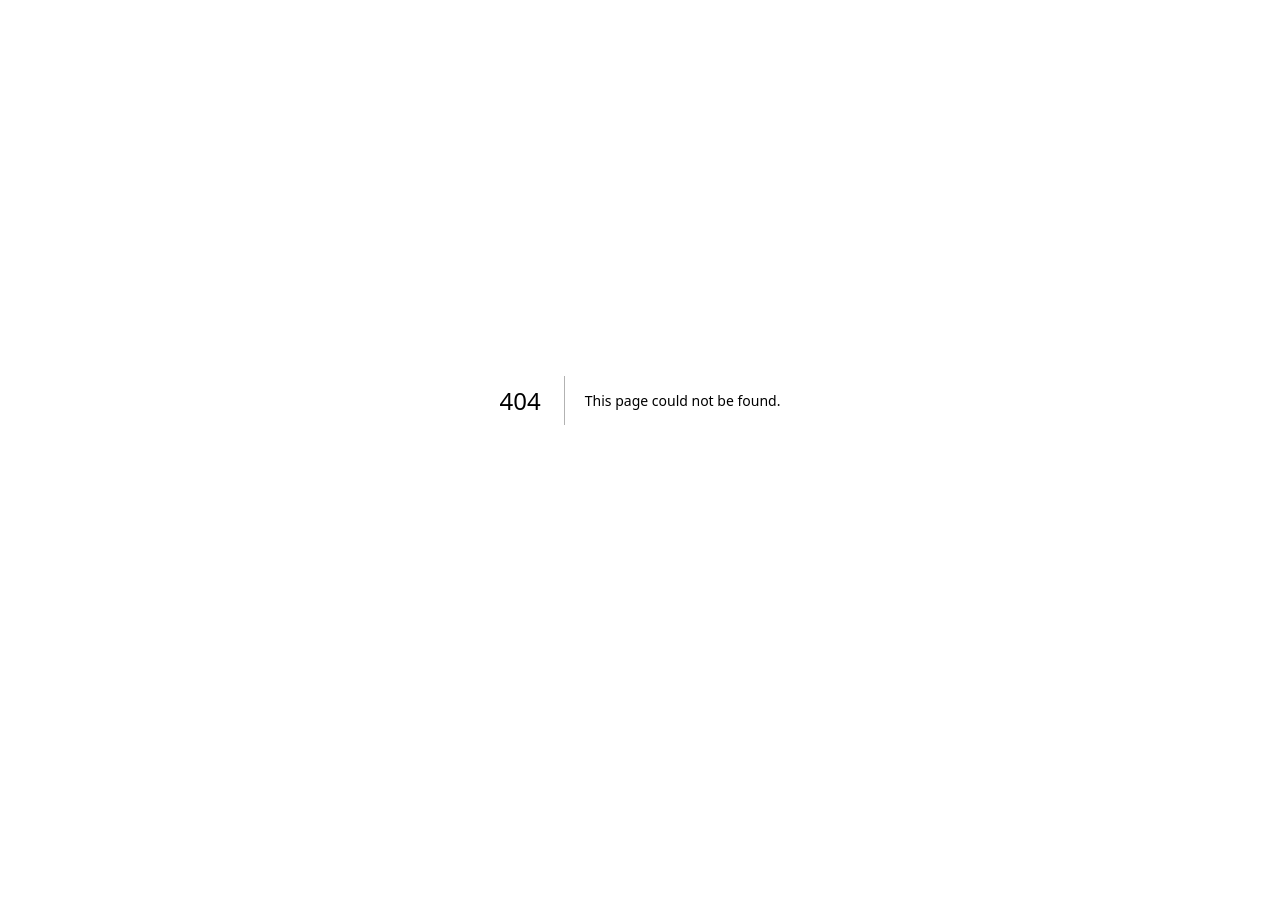
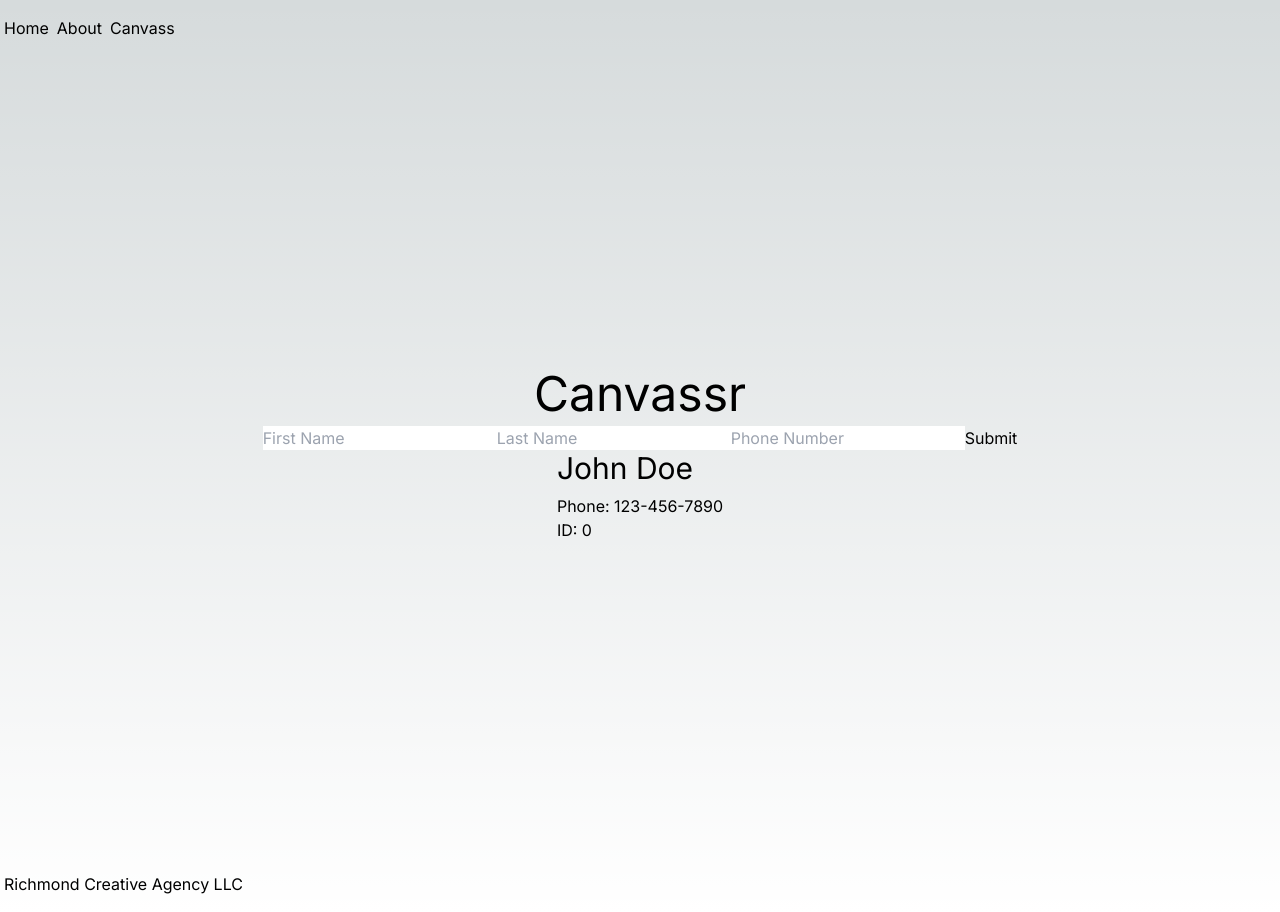
Before and after one commit to Richmond-Creative-Agency/fieldagent, a Next.js app: page /tool/canvassr in a window 1280 px wide. Before the commit this address had no page. Before the commit the page ends 800 px from the top, so only its background shows below. Built offline with nearby package versions, Linux system fonts and the light colour scheme.

Commit message:
feature: Create canvassInput form / Canvassr page.

```diff
--- /dev/null
+++ b/src/app/tool/canvassr/page.js
@@ -0,0 +1,82 @@
+'use client'
+import { useState, useRef, forwardRef } from "react";
+import Main from "../../ui/components/Main";
+import H1 from "../../ui/typography/H1";
+import H2 from "../../ui/typography/H2";
+
+function formatPhoneNumber(phoneNumberString) {
+    var cleaned = ('' + phoneNumberString).replace(/\D/g, '');
+    var match = cleaned.match(/^(\d{3})(\d{3})(\d{4})$/);
+    if (match) {
+      return match[1] + '-' + match[2] + '-' + match[3];
+    }
+    return null;
+}
+const CanvassInput = forwardRef( (props, ref) => {
+    function logValue(itemToLog) {
+        if( itemToLog ) {
+            console.log(itemToLog);
+        }
+
+    }
+
+    return( <input {...props} ref={ref} onChange={() => {
+        logValue(ref.current.value)
+    }} /> )
+} )
+
+
+function CanvassForm({formAction}) {
+    let firstNameRef = useRef(null);
+    let lastNameRef = useRef(null);
+    let phoneRef = useRef(null);
+
+
+
+    return(
+        <div>
+            <CanvassInput ref={firstNameRef} placeholder="First Name" />
+            <CanvassInput ref={lastNameRef} placeholder="Last Name" />
+            <CanvassInput ref={phoneRef} placeholder="Phone Number" type="number" />
+            <button onClick={()=>{formAction({
+                firstName: firstNameRef.current.value ?? '',
+                lastName: lastNameRef.current.value ?? '',
+                phone: phoneRef.current.value ?? '',
+            })}}>Submit</button>
+        </div>)
+
+}
+
+
+export default function Page() {
+    const [canvassList, setCanvassList] = useState([
+        {
+            firstName: 'John',
+            lastName: 'Doe',
+            phone: '1234567890',
+        }
+    ]);
+    console.log(canvassList)
+    function addEntry(data = null) {
+        console.log('Adding entry');
+        let newList = [...canvassList, {...data}];
+
+        setCanvassList(newList)
+    }
+
+    return(
+        <Main>
+            <H1>Canvassr</H1>
+            <CanvassForm formAction={addEntry} />
+            {canvassList && canvassList.map((item, index) => {
+                const { firstName, lastName, phone } = item;
+                return(<div key={index}>
+                    <H2>{firstName} {lastName}</H2>
+                    <p>Phone: {formatPhoneNumber(phone)} </p>
+                    <p>ID: {index}</p>
+
+                </div>)
+            })}
+        </Main>
+    )
+}
```
